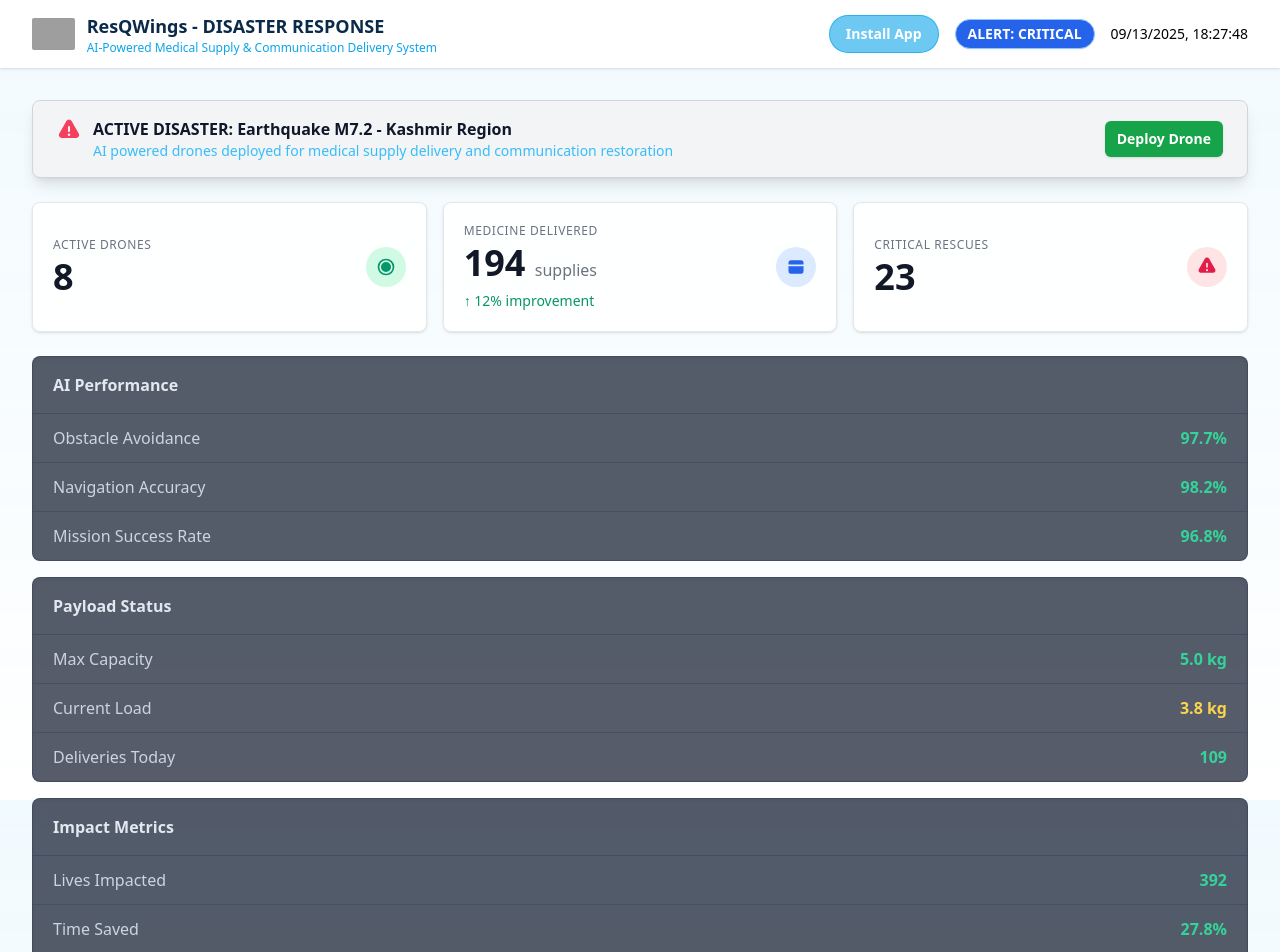
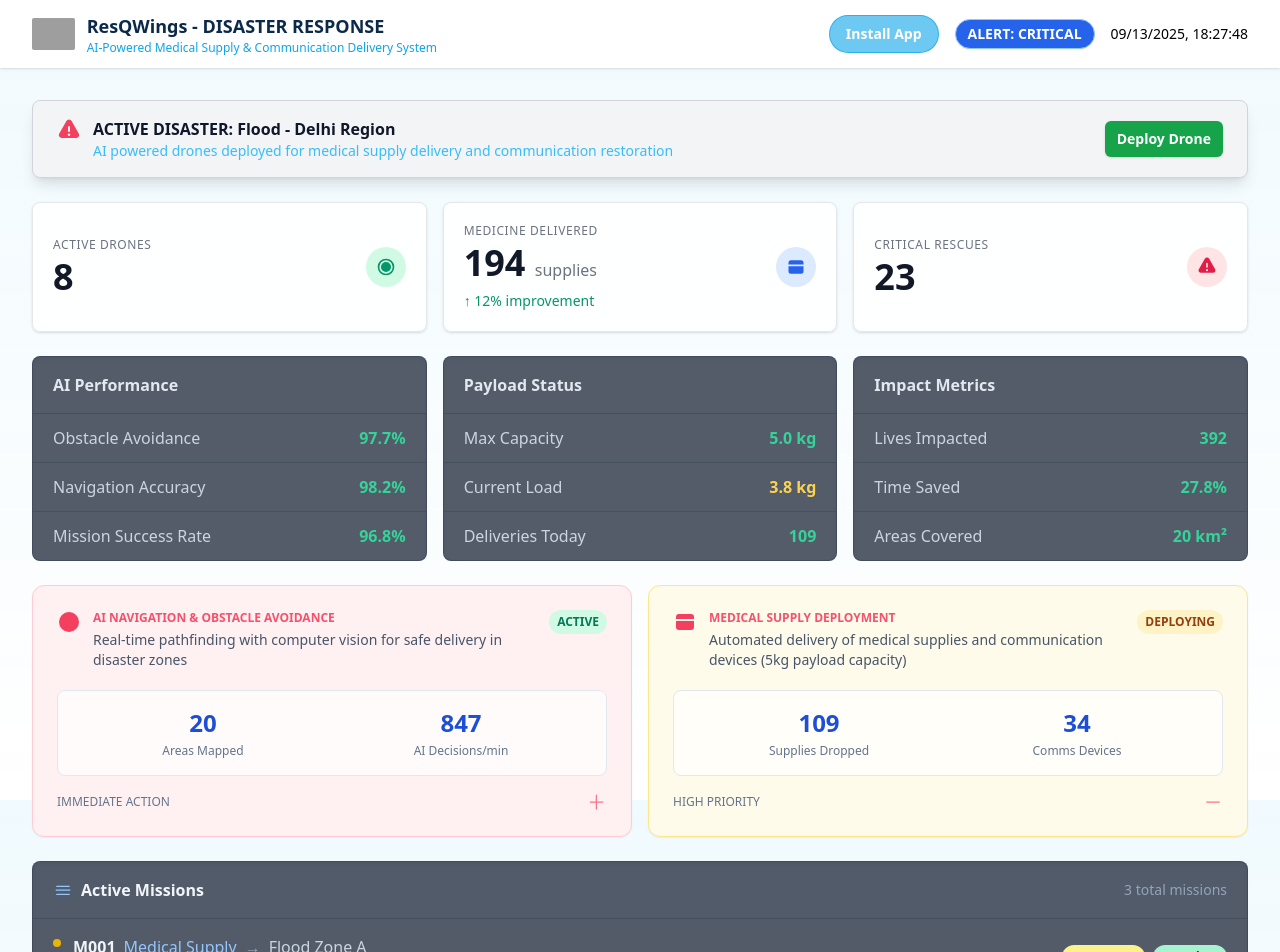
Before and after one commit to Atulya24/ResQWings, a React (Vite) app: page / in a window 1280 px wide. Shown: the top 952 px of the page. Built offline with nearby package versions, Linux system fonts and the light colour scheme; grey boxes are pictures that could not be loaded.

Commit message:
second commit

```diff
--- a/dev-dist/sw.js
+++ b/dev-dist/sw.js
@@ -82,7 +82,7 @@ define(['./workbox-54d0af47'], (function (workbox) { 'use strict';
     "revision": "3ca0b8505b4bec776b69afdba2768812"
   }, {
     "url": "index.html",
-    "revision": "0.m6aoqpjej8"
+    "revision": "0.tl9q5p63358"
   }], {});
   workbox.cleanupOutdatedCaches();
   workbox.registerRoute(new workbox.NavigationRoute(workbox.createHandlerBoundToURL("index.html"), {
--- a/src/App.jsx
+++ b/src/App.jsx
@@ -51,8 +51,8 @@ export default function App() {
             />
           </div>
 
-          {/* Dark Panels */}
-          <div className="mt-6 space-y-4">
+          {/* Dark Panels (now in responsive columns) */}
+          <div className="mt-6 grid grid-cols-1 md:grid-cols-2 lg:grid-cols-3 gap-4">
             <MetricListPanel
               title="AI Performance"
               items={[
@@ -81,8 +81,8 @@ export default function App() {
             />
           </div>
 
-          {/* Feature Cards */}
-          <div className="mt-6 space-y-4">
+          {/* Feature Cards (now in responsive columns) */}
+          <div className="mt-6 grid grid-cols-1 md:grid-cols-2 gap-4">
             <FeatureCard
               icon={(
                 <svg xmlns="http://www.w3.org/2000/svg" viewBox="0 0 24 24" fill="currentColor" className="w-6 h-6">
--- a/src/components/DisasterBanner.jsx
+++ b/src/components/DisasterBanner.jsx
@@ -10,7 +10,7 @@ export default function DisasterBanner() {
           </svg>
         </div>
         <div>
-          <div className="font-semibold">ACTIVE DISASTER: Earthquake M7.2 - Kashmir Region</div>
+          <div className="font-semibold">ACTIVE DISASTER: Flood - Delhi Region</div>
           <div className="text-sm text-brand-light">AI powered drones deployed for medical supply delivery and communication restoration</div>
         </div>
       </div>
```
